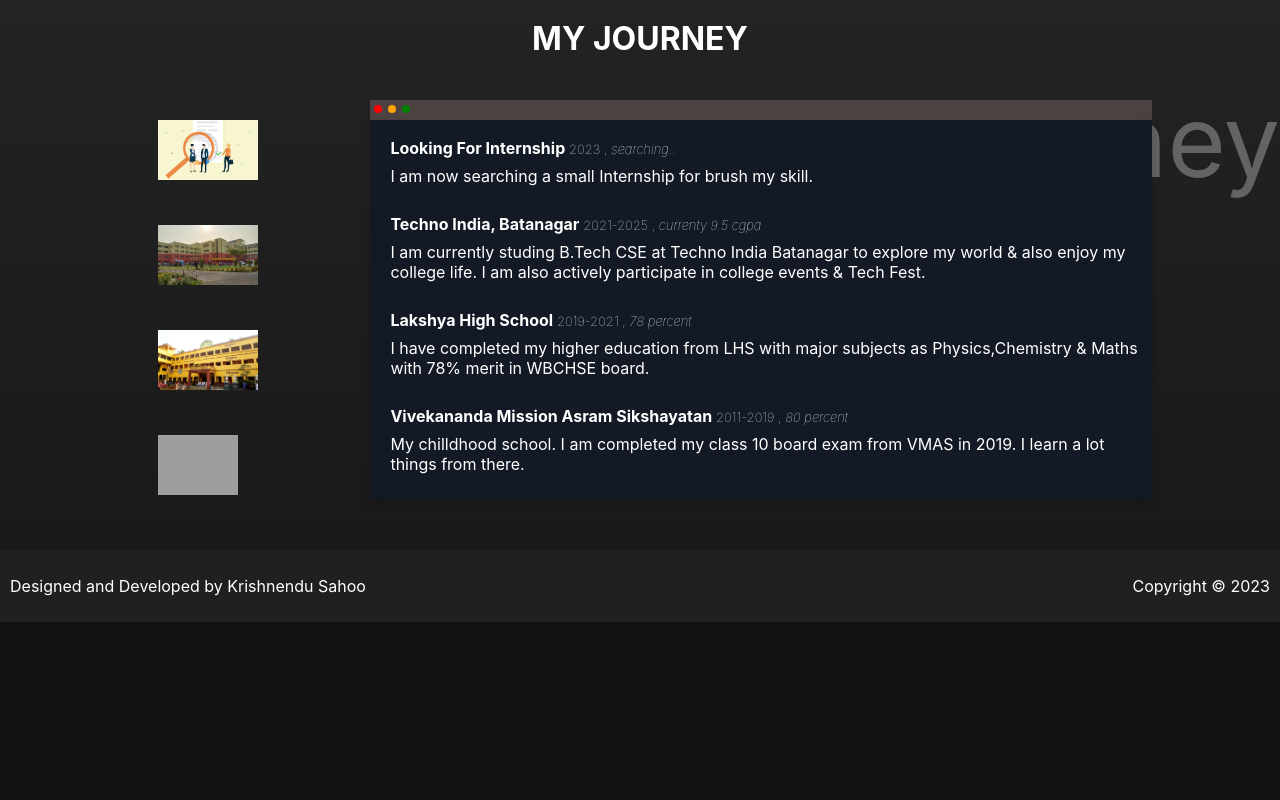
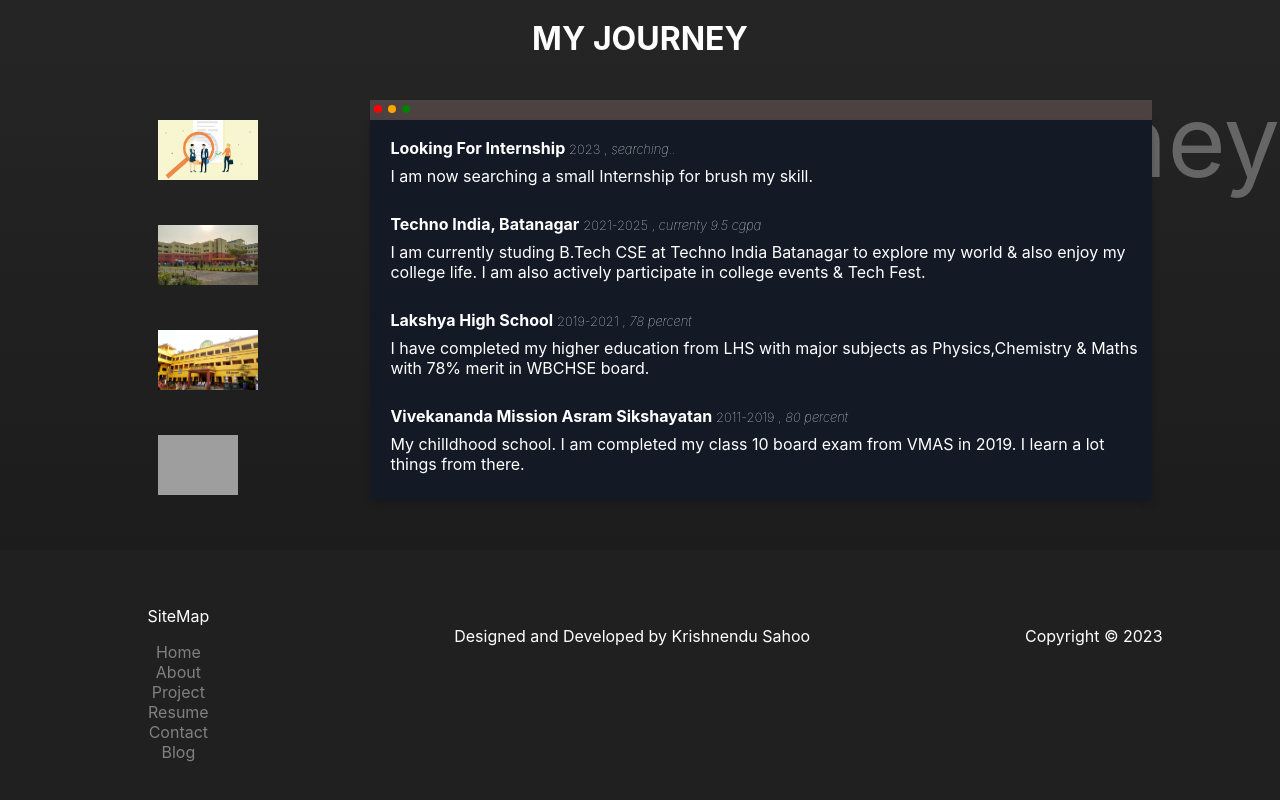
Before and after one commit to iKrishnendu/portfolio, a React (Create React App) app: page /about in a window 1280 px wide. Shown: the part 1396-2196 px from the top of the page. Before the commit the page ends 2018 px from the top, so only its background shows below. Built offline with nearby package versions, Linux system fonts and the light colour scheme; grey boxes are pictures that could not be loaded; a web font is replaced by a local one.

Commit message:
footer add sitemap

```diff
--- a/src/components/Footer.css
+++ b/src/components/Footer.css
@@ -11,7 +11,26 @@
   padding: 10px;
   text-align: center;
   display: flex;
-  justify-content: space-between;
+  justify-content: space-around;
+}
+.left {
+  padding-top: 50px;
+}
+.right {
+  padding-top: 50px;
+}
+.sitemap {
+  display: flex;
+  flex-direction: column;
+  /* margin-left: 40px; */
+  margin: 30px;
+  /* padding-left: 40px; */
+}
+
+.sitemap a {
+  text-decoration: none;
+  /* color: var(--text-clr); */
+  color: gray;
 }
 
 @media screen and (max-width: 600px) {
--- a/src/components/Footer.js
+++ b/src/components/Footer.js
@@ -1,19 +1,32 @@
-import React from 'react'
-import "./Footer.css"
+import React from "react";
+import "./Footer.css";
+import { Link } from "react-router-dom";
 
 const Footer = () => {
   let date = new Date();
   let year = date.getFullYear();
   return (
-    <div className='footer'>
+    <div className="footer">
+      <div className="footer--container">
+        <div className="sitemap">
+          <p>SiteMap</p>
+          <Link to="/">Home</Link>
+          <Link to="/about">About</Link>
+          <Link to="/project">Project</Link>
+          <Link to="/resume">Resume</Link>
+          <Link to="/contact">Contact</Link>
+          <Link to="/blog">Blog</Link>
+        </div>
 
-      <div className='footer--container'>
-        <div className='right'><p>Designed and Developed by Krishnendu Sahoo</p></div>
-        <div className='left'><p>Copyright © {year}</p></div>
-
+        <div className="right">
+          <p>Designed and Developed by Krishnendu Sahoo</p>
+        </div>
+        <div className="left">
+          <p>Copyright © {year}</p>
+        </div>
       </div>
     </div>
-  )
-}
+  );
+};
 
-export default Footer
+export default Footer;
```
